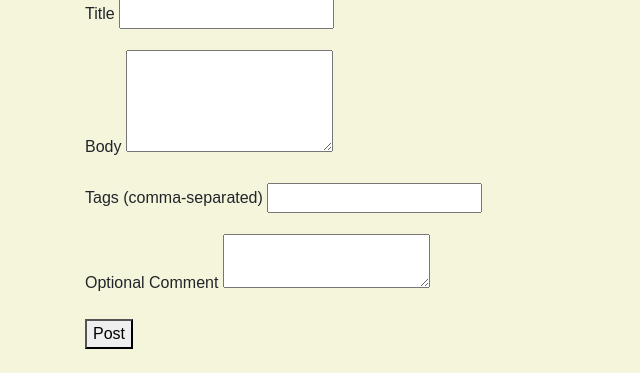
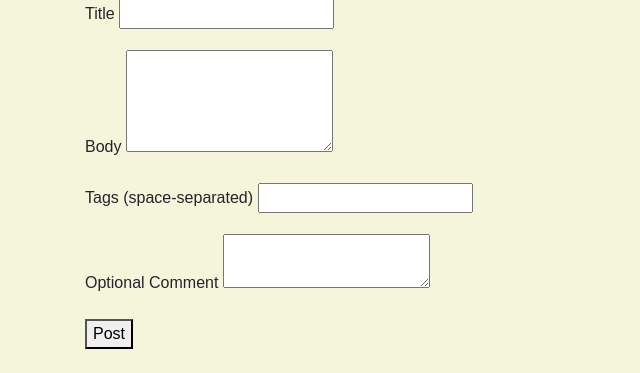
Before and after one commit to Radrados/agileProject, a Flask app: page /create_post in a window 1280 px wide. Shown: the part 235-608 px from the top of the page, without its empty margins (0-640 px from the left). Run offline with Flask 3, Linux system fonts and the light colour scheme; the visitor is signed in with stand-in values (Sample User, id 1); some libraries are stand-ins or nearby versions.

Commit message:
split tags by space
when adding tags to post, instead of being comma separated, they are now space separated

```diff
--- a/app/routes.py
+++ b/app/routes.py
@@ -116,7 +116,7 @@ def create_post():
         db.session.commit()
 
         if tags:
-            tag_names = [name.strip() for name in tags.split(',')]
+            tag_names = [name.strip() for name in tags.split(' ')] # how tags are split when creating a post
             for name in tag_names:
                 tag = Tag.query.filter_by(name=name).first()
                 if not tag:
--- a/app/templates/create_post.html
+++ b/app/templates/create_post.html
@@ -18,7 +18,7 @@
             <textarea id="body" name="body" rows="4" required></textarea>
         </div>
         <div class="mb-3">
-            <label for="tags">Tags (comma-separated)</label>
+            <label for="tags">Tags (space-separated)</label>
             <input type="text" id="tags" name="tags">
         </div>
         <div class="mb-3">
```
